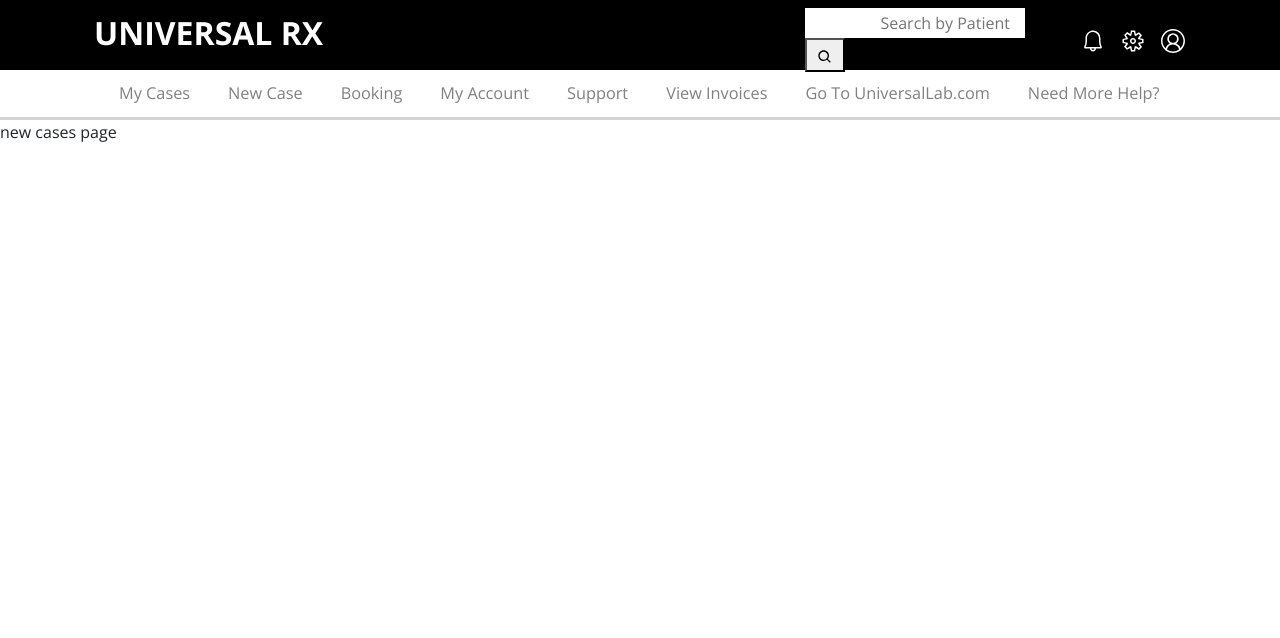
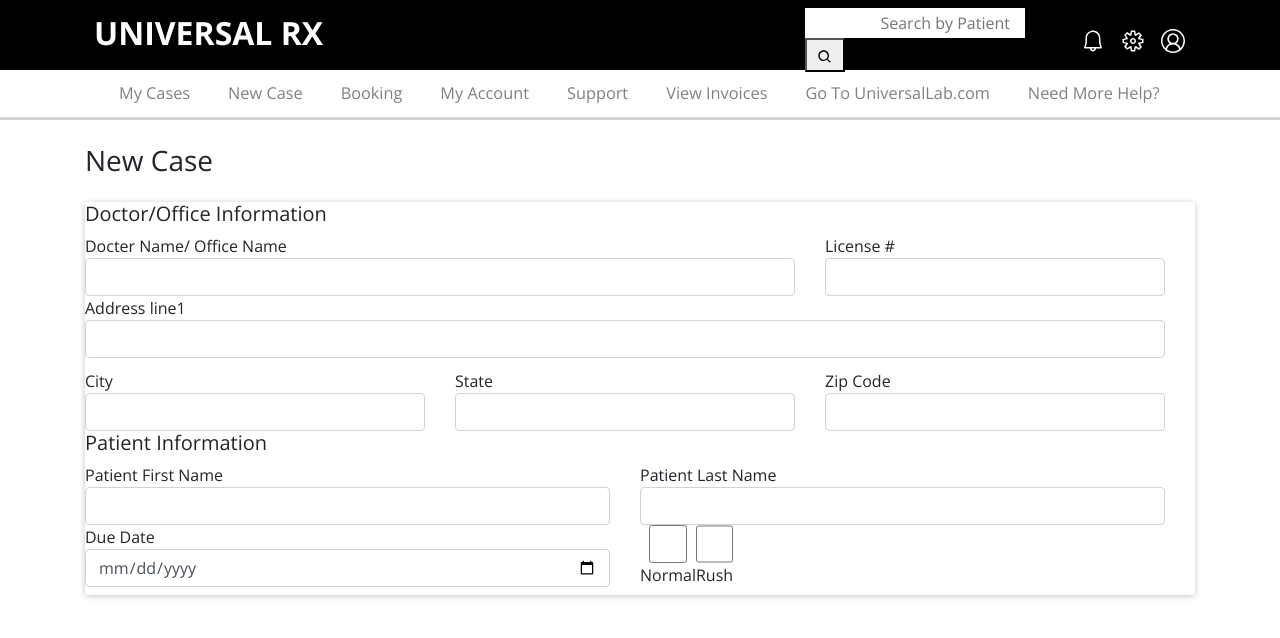
Before and after one commit to lenayj/RIO, a React (Create React App) app: page /newCase in a window 1280 px wide. Shown: the top 638 px of the page. Built offline with nearby package versions, Linux system fonts and the light colour scheme.

Commit message:
Create new case, prescription field

```diff
--- a/src/components/newCase.js
+++ b/src/components/newCase.js
@@ -3,7 +3,85 @@ import React, { Component } from 'react'
 class NewCase extends Component {
 
     render(){
-        return <div>new cases page</div>
+        return (
+            <div className="container newCase">
+                <div>
+                    <div className="newCase-form">
+                        <div className="newCase-banner text-left mb-4 mt-4">
+                            <h3>New Case</h3>
+                        </div>
+                        <div className="panel panel-default">
+                            <div className="panel-body">
+                                <form>
+                                    <div className="doctorInfo">
+                                        <div className="part-header">
+                                            <h5>Doctor/Office Information</h5>
+                                        </div>
+                                        <div className="row form-input">
+                                            <div className="col-md-8">
+                                                <div><span>Docter Name/ Office Name</span></div>
+                                                <input type="text" className="form-control" name="docterNameOrOfficeName"/>
+                                            </div>
+                                            <div className="col-md-4">
+                                                <div><span>License #</span></div>
+                                                <input type="text" className="form-control" name="licenseNumber"/>
+                                            </div>
+                                        </div>
+                                        <div className="row form-input">
+                                            <div className="col-md-12">
+                                                <div><span>Address line1</span></div>
+                                                <input type="text" className="form-control" name="address"/>
+                                            </div>
+                                        </div>
+                                        <div className="row form-input">
+                                            <div className="col-md-4">
+                                                <div><span>City</span></div>
+                                                <input type="text" className="form-control" name="city"/>
+                                            </div>
+                                            <div className="col-md-4">
+                                                <div><span>State</span></div>
+                                                <input type="text" className="form-control" name="state"/>
+                                            </div>
+                                            <div className="col-md-4">
+                                                <div><span>Zip Code</span></div>
+                                                <input type="text" className="form-control" name="zip"/>
+                                            </div>
+                                        </div>
+                                    </div>
+
+                                    <div className="patientInfo">
+                                        <div className="part-header">
+                                            <h5>Patient Information</h5>
+                                        </div>
+                                        <div className="row form-input">
+                                            <div className="col-md-6">
+                                                <div><span>Patient First Name</span></div>
+                                                <input type="text" className="form-control" name="patientFirstName"/>
+                                            </div>
+                                            <div className="col-md-6">
+                                                <div><span>Patient Last Name</span></div>
+                                                <input type="text" className="form-control" name="patientLastName"/>
+                                            </div>
+                                        </div>
+                                        <div className="row form-input">
+                                            <div className="col-md-6">
+                                                <div><span>Due Date</span></div>
+                                                <input type="date" className="form-control" name="duedate"/>
+                                            </div>
+                                            <div className="col-md-3">
+                                                <label><input type="checkbox" className="form-control" name="delivery" value="Normal"/>Normal</label>
+                                                <label><input type="checkbox" className="form-control" name="delivery" value="Rush"/>Rush</label>
+                                            </div>
+                                        </div>
+                                    </div>
+                                </form>
+
+                            </div>
+                        </div>
+                    </div>
+                </div>
+            </div>
+        );
     }
 }
 
```
